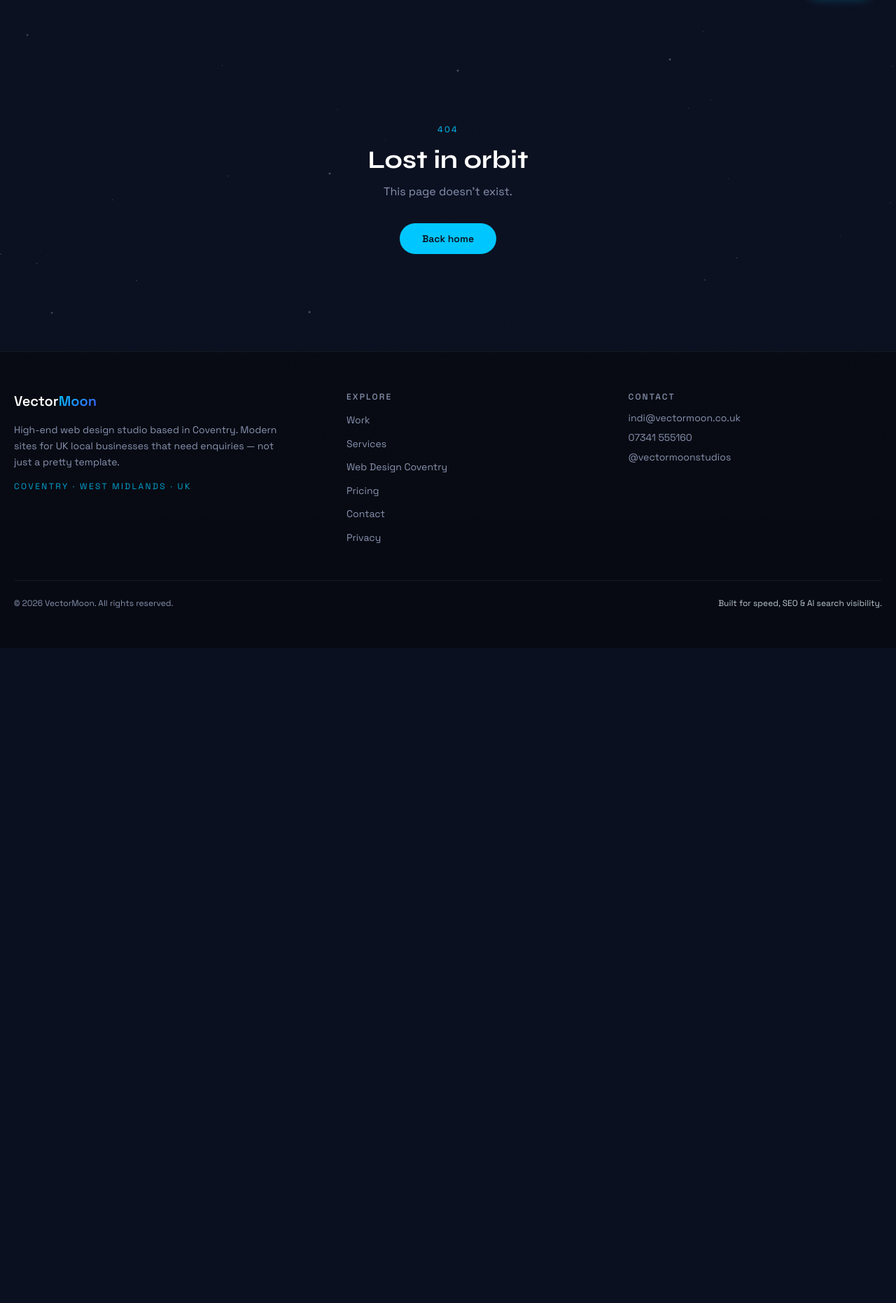
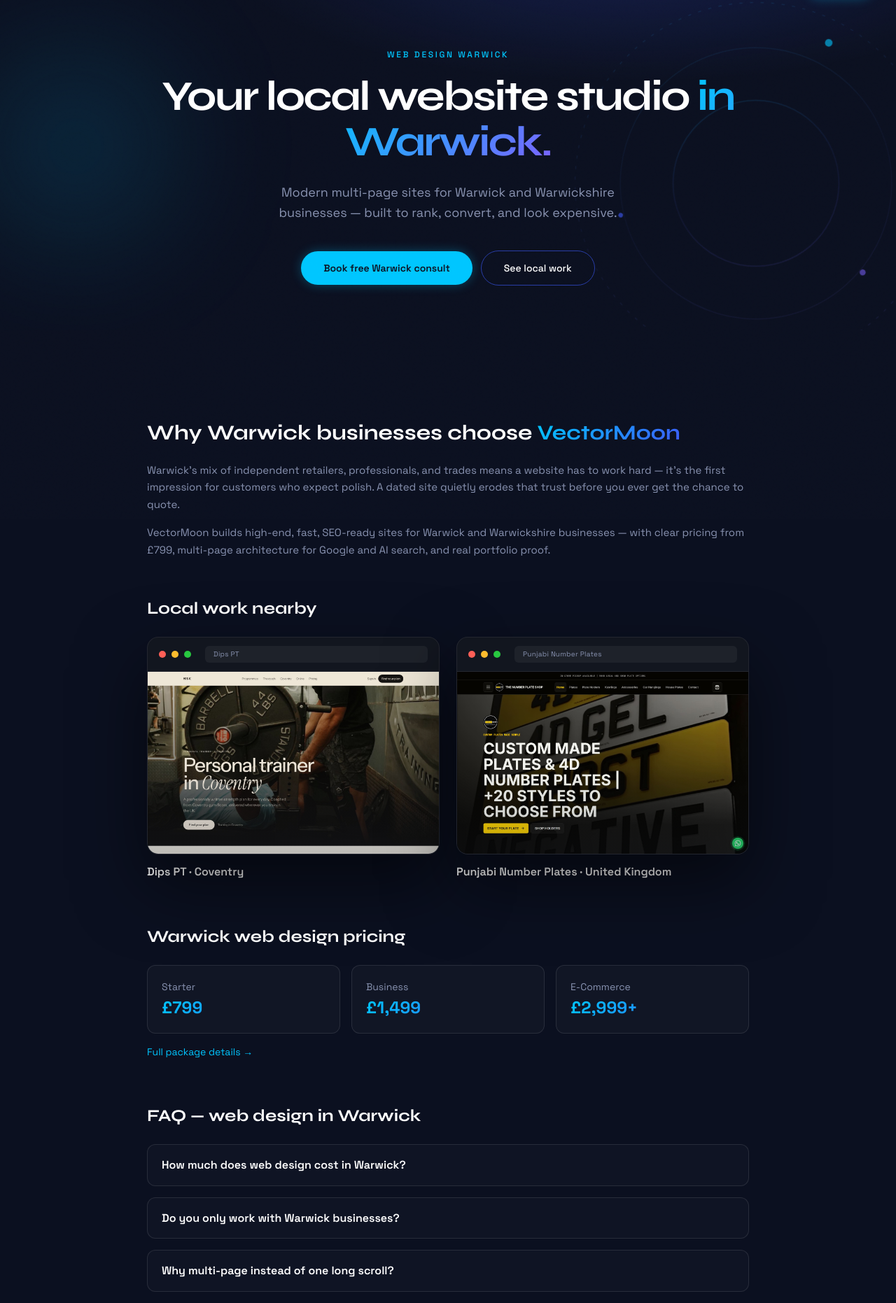
Before and after one commit to inder45811-maker/vectormoon, a React (Vite) app: page /web-design-warwick in a window 1280 px wide. Shown: the part 58-1920 px from the top of the page at 70% size. Before the commit the page ends 984 px from the top, so only its background shows below. Built offline with nearby package versions, Linux system fonts and the light colour scheme.

Commit message:
Add local landing pages for Bedworth, Nuneaton, Warwick, Leamington Spa
- Generalise Coventry location page into a data-driven LocationPage component
- Add 4 new /web-design-{town} pages with unique copy + Service/FAQ schema
- Wire routes, prerender list, sitemap, and footer internal links

```diff
--- a/scripts/prerender.mjs
+++ b/scripts/prerender.mjs
@@ -20,6 +20,10 @@
   '/work/making-marks',
   '/services',
   '/web-design-coventry',
+  '/web-design-bedworth',
+  '/web-design-nuneaton',
+  '/web-design-warwick',
+  '/web-design-leamington-spa',
   '/pricing',
   '/contact',
 ]
--- a/src/App.jsx
+++ b/src/App.jsx
@@ -6,7 +6,7 @@
 import Work from './pages/Work'
 import WorkDetail from './pages/WorkDetail'
 import Services from './pages/Services'
-import WebDesignCoventry from './pages/WebDesignCoventry'
+import LocationPage from './pages/LocationPage'
 import Pricing from './pages/Pricing'
 import Contact from './pages/Contact'
 import NotFound from './pages/NotFound'
@@ -41,7 +41,11 @@
         <Route path="work" element={<Work />} />
         <Route path="work/:slug" element={<WorkDetail />} />
         <Route path="services" element={<Services />} />
-        <Route path="web-design-coventry" element={<WebDesignCoventry />} />
+        <Route path="web-design-coventry" element={<LocationPage slug="coventry" />} />
+        <Route path="web-design-bedworth" element={<LocationPage slug="bedworth" />} />
+        <Route path="web-design-nuneaton" element={<LocationPage slug="nuneaton" />} />
+        <Route path="web-design-warwick" element={<LocationPage slug="warwick" />} />
+        <Route path="web-design-leamington-spa" element={<LocationPage slug="leamington-spa" />} />
         <Route path="pricing" element={<Pricing />} />
         <Route path="contact" element={<Contact />} />
         <Route path="*" element={<NotFound />} />
--- a/src/components/layout/Footer.jsx
+++ b/src/components/layout/Footer.jsx
@@ -4,6 +4,10 @@
   { to: '/work', label: 'Work' },
   { to: '/services', label: 'Services' },
   { to: '/web-design-coventry', label: 'Web Design Coventry' },
+  { to: '/web-design-bedworth', label: 'Web Design Bedworth' },
+  { to: '/web-design-nuneaton', label: 'Web Design Nuneaton' },
+  { to: '/web-design-warwick', label: 'Web Design Warwick' },
+  { to: '/web-design-leamington-spa', label: 'Web Design Leamington Spa' },
   { to: '/pricing', label: 'Pricing' },
   { to: '/contact', label: 'Contact' },
   { to: '/privacy-policy/', label: 'Privacy', external: true },
--- /dev/null
+++ b/src/data/locations.js
@@ -0,0 +1,117 @@
+function townFaqs(town, county) {
+  return [
+    {
+      q: `How much does web design cost in ${town}?`,
+      a: `VectorMoon packages start at £799 for a single-page launch site, £1,499 for a multi-page business website, and from £2,999 for e-commerce. Local brochure competitors often price £699–£999; we sit just above that with higher-end custom design and multi-page SEO structure.`,
+    },
+    {
+      q: `Do you only work with ${town} businesses?`,
+      a: `We're based in Coventry and serve ${county} and West Midlands local businesses, but we work UK-wide. Local SEO and Google Business guidance are strongest when you serve a clear service area.`,
+    },
+    {
+      q: 'Why multi-page instead of one long scroll?',
+      a: `Separate pages give each search intent its own title, meta description, URL, and schema — critical for Google rankings and for AI tools that answer “web designer ${town}” or “website cost UK”.`,
+    },
+    {
+      q: 'How long until my site launches?',
+      a: 'Most Starter and Business projects launch in about one to two weeks once content and feedback are ready.',
+    },
+  ]
+}
+
+export const locations = [
+  {
+    slug: 'coventry',
+    town: 'Coventry',
+    county: 'West Midlands',
+    title: 'Web Design Coventry | Local Website Designer — VectorMoon',
+    description:
+      'Looking for web design in Coventry? VectorMoon builds modern, SEO & GEO-ready websites for local businesses. Packages from £799. Free 15-minute strategy call.',
+    eyebrow: 'Web design Coventry',
+    heroTitle: 'Your local website studio',
+    highlight: 'in Coventry.',
+    subtitle:
+      'Modern multi-page sites for Coventry and West Midlands businesses — built to rank, convert, and look expensive.',
+    intro: [
+      'A strong website is the shopfront customers check before they call. VectorMoon is a Coventry-based studio building custom sites for service businesses — detailing, retail, studios, trades — with clear pricing, real portfolio proof, and technical SEO that goes beyond a single scrolling page.',
+      'Local competitors often sell WordPress brochure packages from around £699–£999. We compete on value with modern design, multi-page architecture for SEO and GEO (AI search), and packages from £799 that still leave room for craft — not template lock-in.',
+    ],
+    faqs: townFaqs('Coventry', 'West Midlands'),
+  },
+  {
+    slug: 'bedworth',
+    town: 'Bedworth',
+    county: 'Warwickshire',
+    title: 'Web Design Bedworth | Local Website Designer — VectorMoon',
+    description:
+      'Web design in Bedworth, Warwickshire. VectorMoon builds modern, fast, SEO-ready websites for local businesses. Packages from £799. Free strategy call.',
+    eyebrow: 'Web design Bedworth',
+    heroTitle: 'Your local website studio',
+    highlight: 'in Bedworth.',
+    subtitle:
+      'Modern multi-page sites for Bedworth and Warwickshire businesses — built to rank, convert, and look expensive.',
+    intro: [
+      'Bedworth sits minutes from Coventry and Nuneaton, and its local trades, salons, and independent shops live or die on word of mouth. A sharp, fast website turns that local trust into booked work — and shows up when people search "web design Bedworth".',
+      'VectorMoon builds custom multi-page sites for Bedworth businesses with clear pricing from £799, real portfolio proof, and technical SEO that goes beyond a single scrolling page. No template lock-in, no agency bloat.',
+    ],
+    faqs: townFaqs('Bedworth', 'Warwickshire'),
+  },
+  {
+    slug: 'nuneaton',
+    town: 'Nuneaton',
+    county: 'Warwickshire',
+    title: 'Web Design Nuneaton | Local Website Designer — VectorMoon',
+    description:
+      'Web design in Nuneaton, Warwickshire. VectorMoon builds modern, mobile-first, SEO-ready websites for local businesses. Packages from £799. Free strategy call.',
+    eyebrow: 'Web design Nuneaton',
+    heroTitle: 'Your local website studio',
+    highlight: 'in Nuneaton.',
+    subtitle:
+      'Modern multi-page sites for Nuneaton and Warwickshire businesses — built to rank, convert, and look expensive.',
+    intro: [
+      "Nuneaton is Warwickshire's largest town, but plenty of its independent businesses are still invisible online — a Facebook page or a dated DIY site quietly costing them enquiries. A proper website is the difference between a phone that rings and a customer who picks the competitor.",
+      'VectorMoon builds modern, mobile-first, multi-page sites for Nuneaton businesses that rank on Google, load fast, and actually convert — with clear pricing from £799 and real portfolio proof.',
+    ],
+    faqs: townFaqs('Nuneaton', 'Warwickshire'),
+  },
+  {
+    slug: 'warwick',
+    town: 'Warwick',
+    county: 'Warwickshire',
+    title: 'Web Design Warwick | Local Website Designer — VectorMoon',
+    description:
+      'Web design in Warwick, Warwickshire. VectorMoon builds high-end, fast, SEO-ready websites for local businesses. Packages from £799. Free strategy call.',
+    eyebrow: 'Web design Warwick',
+    heroTitle: 'Your local website studio',
+    highlight: 'in Warwick.',
+    subtitle:
+      'Modern multi-page sites for Warwick and Warwickshire businesses — built to rank, convert, and look expensive.',
+    intro: [
+      "Warwick's mix of independent retailers, professionals, and trades means a website has to work hard — it's the first impression for customers who expect polish. A dated site quietly erodes that trust before you ever get the chance to quote.",
+      'VectorMoon builds high-end, fast, SEO-ready sites for Warwick and Warwickshire businesses — with clear pricing from £799, multi-page architecture for Google and AI search, and real portfolio proof.',
+    ],
+    faqs: townFaqs('Warwick', 'Warwickshire'),
+  },
+  {
+    slug: 'leamington-spa',
+    town: 'Leamington Spa',
+    county: 'Warwickshire',
+    title: 'Web Design Leamington Spa | Local Website Designer — VectorMoon',
+    description:
+      'Web design in Royal Leamington Spa, Warwickshire. VectorMoon builds premium, fast, SEO-ready websites for local businesses. Packages from £799. Free strategy call.',
+    eyebrow: 'Web design Leamington Spa',
+    heroTitle: 'Your local website studio',
+    highlight: 'in Leamington Spa.',
+    subtitle:
+      'Modern multi-page sites for Leamington Spa and Warwickshire businesses — built to rank, convert, and look expensive.',
+    intro: [
+      "Royal Leamington Spa has a design-conscious customer base — restaurants, salons, and boutiques that need to look as good online as they do in person. A premium business deserves a website that reflects it.",
+      'VectorMoon builds premium custom sites for Leamington businesses — from £799, with multi-page SEO structure that helps you rank locally and a polished look that matches the town.',
+    ],
+    faqs: townFaqs('Leamington Spa', 'Warwickshire'),
+  },
+]
+
+export function getLocation(slug) {
+  return locations.find((l) => l.slug === slug)
+}
--- a/src/pages/WebDesignCoventry.jsx
+++ b/src/pages/LocationPage.jsx
@@ -1,48 +1,31 @@
-import { Link } from 'react-router-dom'
+import { Link, Navigate } from 'react-router-dom'
 import Seo from '../components/Seo'
 import PageHero from '../components/ui/PageHero'
 import DeviceFrame from '../components/ui/DeviceFrame'
 import { projects } from '../data/projects'
 import { plans } from '../data/pricing'
 import { pageSeo, businessJsonLd } from '../data/seo'
+import { getLocation } from '../data/locations'
 
-const faqs = [
-  {
-    q: 'How much does web design cost in Coventry?',
-    a: 'VectorMoon packages start at £799 for a single-page launch site, £1,499 for a multi-page business website, and from £2,999 for e-commerce. Local brochure competitors often price £699–£999; we sit just above that with higher-end custom design and multi-page SEO structure.',
-  },
-  {
-    q: 'Do you only work with Coventry businesses?',
-    a: 'We are based in Coventry and specialise in West Midlands local businesses, but we work UK-wide. Local SEO and Google Business guidance are strongest when you serve a clear service area.',
-  },
-  {
-    q: 'Why multi-page instead of one long scroll?',
-    a: 'Separate pages give each search intent its own title, meta description, URL, and schema — critical for Google rankings and for AI tools that answer “web designer Coventry” or “website cost UK”.',
-  },
-  {
-    q: 'How long until my site launches?',
-    a: 'Most Starter and Business projects launch in about one to two weeks once content and feedback are ready.',
-  },
-]
+export default function LocationPage({ slug }) {
+  const loc = getLocation(slug)
+  if (!loc) return <Navigate to="/" replace />
 
-export default function WebDesignCoventry() {
   const seo = pageSeo({
-    title: 'Web Design Coventry | Local Website Designer — VectorMoon',
-    description:
-      'Looking for web design in Coventry? VectorMoon builds modern, SEO & GEO-ready websites for local businesses. Packages from £799. Free 15-minute strategy call.',
-    path: '/web-design-coventry',
+    title: loc.title,
+    description: loc.description,
+    path: `/web-design-${loc.slug}`,
     jsonLd: {
       '@context': 'https://schema.org',
       '@graph': [
         {
           '@type': 'Service',
-          name: 'Web Design Coventry',
-          description:
-            'Custom website design and development for businesses in Coventry and the West Midlands.',
+          name: `Web Design ${loc.town}`,
+          description: loc.description,
           provider: businessJsonLd,
           areaServed: [
-            { '@type': 'City', name: 'Coventry' },
-            { '@type': 'AdministrativeArea', name: 'West Midlands' },
+            { '@type': 'City', name: loc.town },
+            { '@type': 'AdministrativeArea', name: loc.county },
           ],
           offers: plans.map((p) => ({
             '@type': 'Offer',
@@ -53,7 +36,7 @@
         },
         {
           '@type': 'FAQPage',
-          mainEntity: faqs.map((f) => ({
+          mainEntity: loc.faqs.map((f) => ({
             '@type': 'Question',
             name: f.q,
             acceptedAnswer: { '@type': 'Answer', text: f.a },
@@ -67,11 +50,11 @@
     <>
       <Seo {...seo} />
       <PageHero
-        eyebrow="Web design Coventry"
-        title="Your local website studio"
-        highlight="in Coventry."
-        subtitle="Modern multi-page sites for Coventry and West Midlands businesses — built to rank, convert, and look expensive."
-        primaryCta={{ to: '/contact', label: 'Book free Coventry consult' }}
+        eyebrow={loc.eyebrow}
+        title={loc.heroTitle}
+        highlight={loc.highlight}
+        subtitle={loc.subtitle}
+        primaryCta={{ to: '/contact', label: `Book free ${loc.town} consult` }}
         secondaryCta={{ to: '/work', label: 'See local work' }}
         compact
       />
@@ -79,19 +62,12 @@
       <section className="section-pad pt-4" style={{ background: '#0B1020' }}>
         <div className="mx-auto max-w-[900px] px-5">
           <h2 className="text-2xl font-bold md:text-3xl">
-            Why Coventry businesses choose <span className="gradient-text">VectorMoon</span>
+            Why {loc.town} businesses choose <span className="gradient-text">VectorMoon</span>
           </h2>
           <div className="mt-6 space-y-4 text-text-secondary leading-relaxed text-[15px]">
-            <p>
-              A strong website is the shopfront customers check before they call. VectorMoon is a Coventry-based
-              studio building custom sites for service businesses — detailing, retail, studios, trades — with
-              clear pricing, real portfolio proof, and technical SEO that goes beyond a single scrolling page.
-            </p>
-            <p>
-              Local competitors often sell WordPress brochure packages from around £699–£999. We compete on value
-              with modern design, multi-page architecture for SEO and GEO (AI search), and packages from £799 that
-              still leave room for craft — not template lock-in.
-            </p>
+            {loc.intro.map((para) => (
+              <p key={para}>{para}</p>
+            ))}
           </div>
 
           <div className="mt-14">
@@ -109,7 +85,7 @@
           </div>
 
           <div className="mt-16">
-            <h2 className="text-2xl font-bold mb-6">Coventry web design pricing</h2>
+            <h2 className="text-2xl font-bold mb-6">{loc.town} web design pricing</h2>
             <div className="grid gap-4 sm:grid-cols-3">
               {plans.map((p) => (
                 <div key={p.name} className="rounded-xl border border-white/10 bg-nebula/60 p-5">
@@ -124,9 +100,9 @@
           </div>
 
           <div className="mt-16">
-            <h2 className="text-2xl font-bold mb-6">FAQ — web design in Coventry</h2>
+            <h2 className="text-2xl font-bold mb-6">FAQ — web design in {loc.town}</h2>
             <div className="space-y-4">
-              {faqs.map((f) => (
+              {loc.faqs.map((f) => (
                 <details
                   key={f.q}
                   className="group rounded-xl border border-white/10 bg-white/[0.02] px-5 py-4 open:border-cyan/30"
@@ -141,7 +117,9 @@
           </div>
 
           <div className="mt-16 rounded-2xl border border-cyan/25 bg-gradient-to-br from-cyan/10 to-purple/5 p-8 text-center">
-            <h2 className="text-2xl font-bold">Serving Coventry &amp; the West Midlands</h2>
+            <h2 className="text-2xl font-bold">
+              Serving {loc.town} &amp; {loc.county}
+            </h2>
             <p className="mt-3 text-sm text-text-secondary max-w-md mx-auto">
               Email{' '}
               <a className="text-cyan" href="mailto:indi@vectormoon.co.uk">
```
Also changed, not shown: 1 other file (tests, documents, lock files or other folders).
